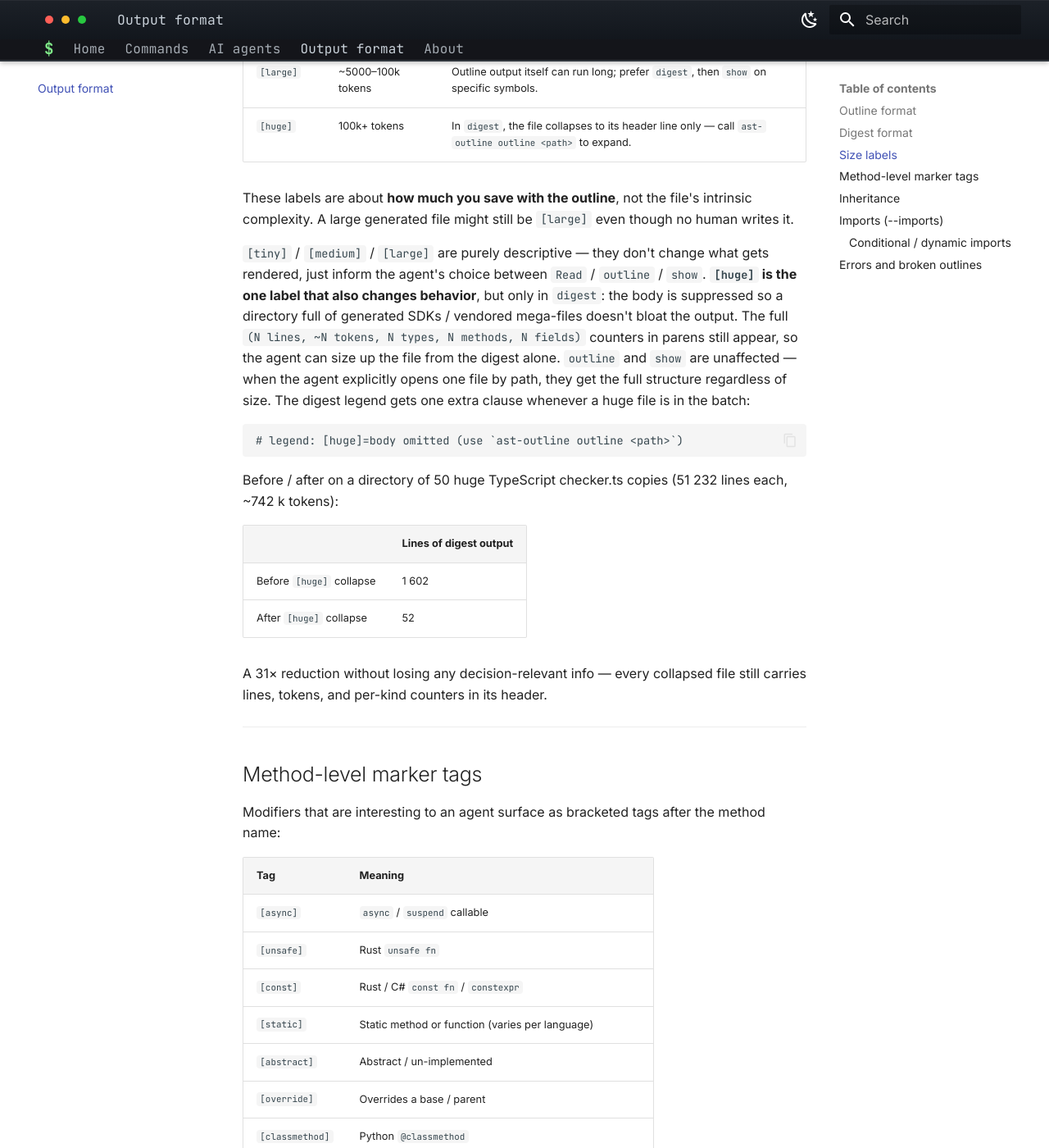
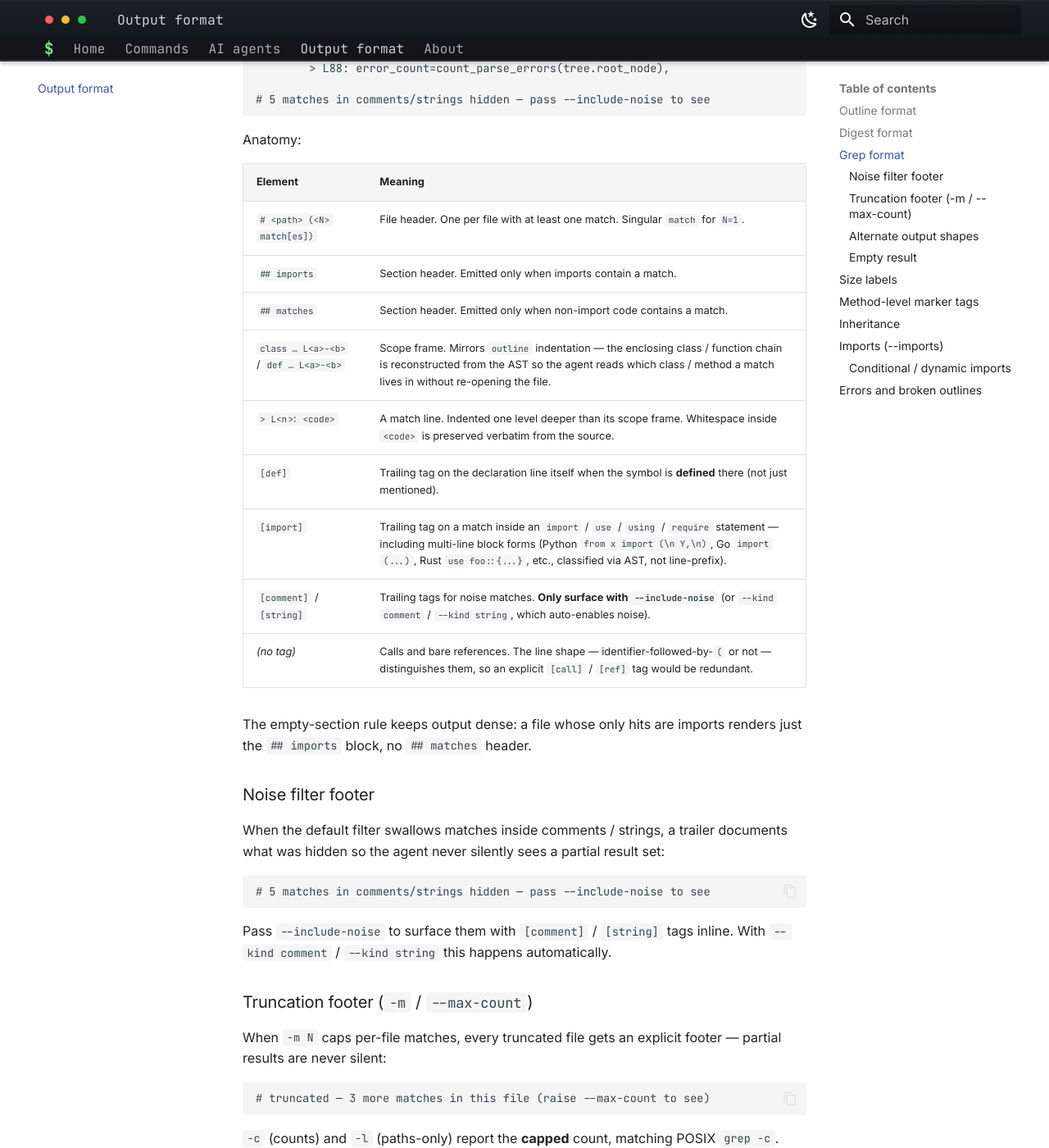
Before and after one commit to ast-outline/ast-outline.github.io, an MkDocs documentation site: the page built from docs/output-format.md, in a window 1280 px wide and 1400 px high, scrolled down 1626 px. Shown: the whole window at 82% size. Built offline with MkDocs 1.6.1 and Material for MkDocs 9.7.7, drawn with Linux system fonts in a browser that asks for light colours; some of the changed text lies outside the part shown.

Commit message:
docs: output-format — add Grep format section
The page documented outline + digest rendering shapes but skipped grep
entirely. Add a third top-level format section covering: file header,
## imports / ## matches dividers, scope frames mirroring outline
indentation, > L<n>: match-line shape, kind tags ([def] / [import] /
[comment] / [string] with the untagged-call rationale), the
empty-section rule, the noise-filter and -m truncation footers, the
-l / -c alternate shapes, and the rc=0 / # note: empty-result
contract. Updates the intro from 'two output modes' to 'three'.

````diff
--- a/docs/output-format.md
+++ b/docs/output-format.md
@@ -1,8 +1,9 @@
 # Output format
 
-`ast-outline` has two output modes: **outline** (per-file, detailed)
-and **digest** (multi-file, compact). Both are designed to be
-**parseable cold by an AI agent** — no out-of-band reference doc
+`ast-outline` has three output modes: **outline** (per-file, detailed),
+**digest** (multi-file, compact), and **grep** (matches with
+enclosing scope and a kind classification). All three are designed to
+be **parseable cold by an AI agent** — no out-of-band reference doc
 needed.
 
 ## Outline format
@@ -58,6 +59,101 @@ markdown-only batch (whose digest contains no callables, kinds,
 markers, or inheritance) emits no legend at all — there is nothing
 non-obvious to explain. The legend is one line, intentionally — easy
 to scan once and drop into a prompt.
+
+---
+
+## Grep format
+
+`grep` returns matches **annotated with their enclosing class /
+function** and a **kind classification**, so a single call gives the
+agent enough scope to act without follow-up reads.
+
+```text
+# src/ast_outline/adapters/python.py (4 matches)
+
+## imports
+  > L24: from .base import count_parse_errors [import]
+
+## matches
+class PythonAdapter  L41-93
+    def parse(self, path: Path) -> ParseResult  L45-93 [def]
+        > L47: tree = _PARSER.parse(src)
+        > L88: error_count=count_parse_errors(tree.root_node),
+
+# 5 matches in comments/strings hidden — pass --include-noise to see
+```
+
+Anatomy:
+
+| Element | Meaning |
+| --- | --- |
+| `# <path> (<N> match[es])` | File header. One per file with at least one match. Singular `match` for `N=1`. |
+| `## imports` | Section header. Emitted only when imports contain a match. |
+| `## matches` | Section header. Emitted only when non-import code contains a match. |
+| `class …  L<a>-<b>` / `def …  L<a>-<b>` | Scope frame. Mirrors `outline` indentation — the enclosing class / function chain is reconstructed from the AST so the agent reads which class / method a match lives in without re-opening the file. |
+| `> L<n>: <code>` | A match line. Indented one level deeper than its scope frame. Whitespace inside `<code>` is preserved verbatim from the source. |
+| `[def]` | Trailing tag on the declaration line itself when the symbol is **defined** there (not just mentioned). |
+| `[import]` | Trailing tag on a match inside an `import` / `use` / `using` / `require` statement — including multi-line block forms (Python `from x import (\n  Y,\n)`, Go `import (...)`, Rust `use foo::{...}`, etc., classified via AST, not line-prefix). |
+| `[comment]` / `[string]` | Trailing tags for noise matches. **Only surface with `--include-noise`** (or `--kind comment` / `--kind string`, which auto-enables noise). |
+| *(no tag)* | Calls and bare references. The line shape — identifier-followed-by-`(` or not — distinguishes them, so an explicit `[call]` / `[ref]` tag would be redundant. |
+
+The empty-section rule keeps output dense: a file whose only hits are
+imports renders just the `## imports` block, no `## matches` header.
+
+### Noise filter footer
+
+When the default filter swallows matches inside comments / strings, a
+trailer documents what was hidden so the agent never silently sees a
+partial result set:
+
+```text
+# 5 matches in comments/strings hidden — pass --include-noise to see
+```
+
+Pass `--include-noise` to surface them with `[comment]` / `[string]`
+tags inline. With `--kind comment` / `--kind string` this happens
+automatically.
+
+### Truncation footer (`-m` / `--max-count`)
+
+When `-m N` caps per-file matches, every truncated file gets an
+explicit footer — partial results are never silent:
+
+```text
+# truncated — 3 more matches in this file (raise --max-count to see)
+```
+
+`-c` (counts) and `-l` (paths-only) report the **capped** count,
+matching POSIX `grep -c`.
+
+### Alternate output shapes
+
+`-l` and `-c` replace the structured form with one line per file:
+
+```text
+# -l (--files-with-matches) — paths only, zero-count files skipped
+src/ast_outline/adapters/python.py
+src/ast_outline/adapters/typescript.py
+
+# -c (--count) — `path:N`, zero-count files skipped
+src/ast_outline/adapters/python.py:4
+src/ast_outline/adapters/typescript.py:6
+```
+
+Both operate on the AST-aware base, so counts and file lists exclude
+docstring / comment noise (unless `--include-noise` is set).
+
+### Empty result
+
+```text
+# note: no matches for 'pattern'
+```
+
+Printed to **stdout** with **exit code 0** — non-zero exits would
+break parallel `bash` batches in agent harnesses, so user-facing
+failures (no match, file not found, bad arg) stick to the
+`rc=0` / `# note:` convention. Real internal crashes still propagate
+normally.
 
 ---
 
````
